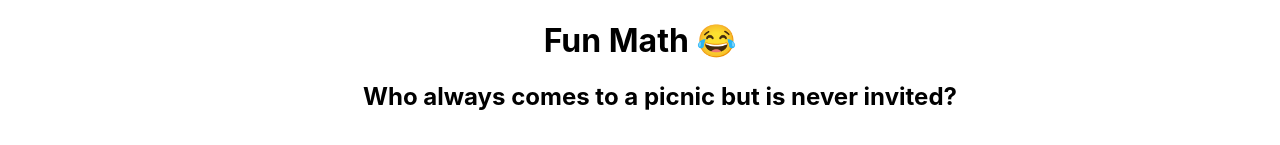
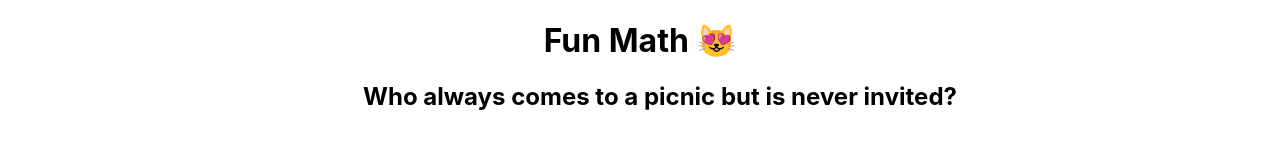
Before and after one commit to shnatya/math-fun-project, a React (Create React App) app: page / in a window 1280 px wide. Shown: the top 145 px of the page. Built offline with nearby package versions, Linux system fonts and the light colour scheme; data requests are answered from the project's data file.

Commit message:
Work on routing, add BrowserRouter, route libraries

```diff
--- a/src/App.js
+++ b/src/App.js
@@ -1,12 +1,17 @@
 import './App.css';
 import Header from './Header'
 import MainPage from './MainPage';
+import {Route, Switch} from "react-router-dom";
 
 function App() {
   return (
     <div className="App">
       <Header />
-      <MainPage />
+      <Switch>
+        <Route exact path='/'>
+          <MainPage />
+        </Route>
+      </Switch>
     </div>
   );
 }
--- a/src/Header.js
+++ b/src/Header.js
@@ -3,7 +3,7 @@
 function Header() {
     return (
         <h1>
-            Fun Math 😂
+            Fun Math 😻
         </h1>
     )
 }
--- a/src/index.js
+++ b/src/index.js
@@ -1,7 +1,12 @@
 import React from 'react';
 import ReactDOM from 'react-dom';
+import {BrowserRouter} from "react-router-dom";
 import './index.css';
 import App from './App';
 
-ReactDOM.render(<App />, document.getElementById('root')
+ReactDOM.render(
+  <BrowserRouter>
+    <App />
+  </BrowserRouter>,
+  document.getElementById('root')
 );
```
